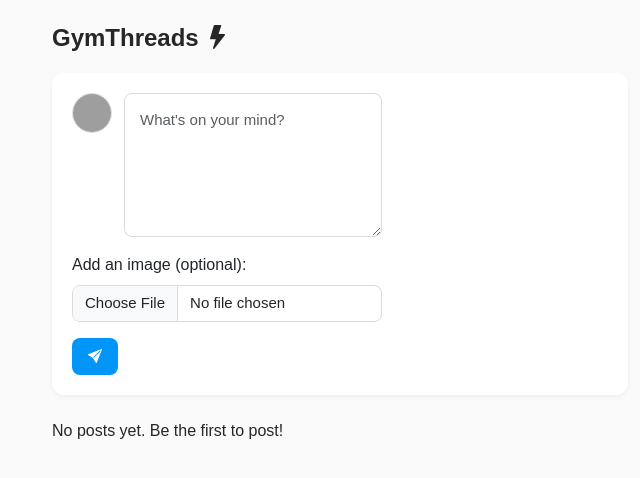
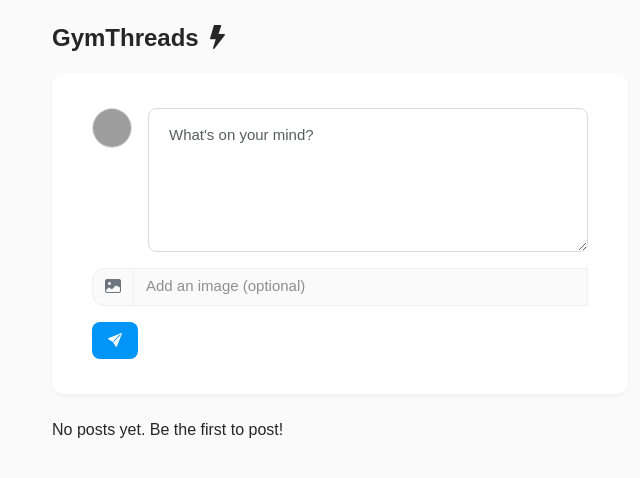
Before and after one commit to aysinakpinar/team_project_galaxy, a Flask app: template templates/posts.html in a window 1280 px wide. Shown: the part 56-534 px from the top of the page, without its empty margins (300-940 px from the left). Run offline with Flask 3, Linux system fonts and the light colour scheme; the template is opened without the code that fills it: values that come from a table or form of the project are taken from there, others are empty; parts of the project's set-up code (start-up, migrations or seed data) failed here and were passed over; grey boxes are pictures that could not be loaded.

Commit message:
updated html for main threads page

```diff
--- a/forms/post_reply_form.py
+++ b/forms/post_reply_form.py
@@ -3,7 +3,15 @@ from wtforms import StringField, TextAreaField, SubmitField, FileField
 from wtforms.validators import DataRequired, Length
 
 class PostForm(FlaskForm):
-    text = TextAreaField("Post Content", validators = [DataRequired()])
+    text = TextAreaField(
+        "Post Content",
+        validators = [DataRequired()],
+        render_kw={
+            "class": "form-control post-textarea",
+            "placeholder": "What's on your mind?",
+            "rows": "5",
+            "style": "width: 100%; max-width: 600px;"
+        })
     img = FileField('image')
     submit = SubmitField("Post")
 
--- a/static/css/threads.css
+++ b/static/css/threads.css
@@ -1,12 +1,21 @@
 .post-textarea {
-    border: 1px solid #ccc;
-    border-radius: 8px;
+    border: none;
+    border-radius: 12px;
     font-size: 16px;
-    padding: 15px;
+    padding: 15px 20px;
     min-height: 120px;
+    width: 100%;
     max-width: 600px;
-    width: 100%;
     resize: vertical;
+    box-sizing: border-box;
+    background-color: #ffffff;
+    box-shadow: none;
+    outline: none;
+}
+
+.post-textarea:focus {
+    border-color: #dbdbdb;
+    box-shadow: 0 0 0 1px #dbdbdb;
 }
 
 .form-control {
@@ -175,3 +184,16 @@ a:hover {
 .reply-card.highlighted {
     background-color: #e9ecef;
 }
+
+.input-group-text.btn-outline-secondary {
+    border-radius: 12px 0 0 12px;
+    background-color: #fafafa;
+    border: 1px solid #efefef;
+}
+
+.input-group .form-control {
+    border: 1px solid #efefef;
+    border-radius: 0 12px 12px 0;
+    background-color: #fafafa;
+    color: #8e8e8e;
+}
--- a/templates/posts.html
+++ b/templates/posts.html
@@ -17,20 +17,25 @@
         <!-- New Post Form -->
         <div class="card post-card mb-4">
             <div class="card-body">
-                <form method="POST" enctype="multipart/form-data">
+                <form class="post-textarea" method="POST" enctype="multipart/form-data">
                     {{ form.csrf_token }}
                     <div class="mb-3 d-flex align-items-start">
-                        <img src="{{ url_for('static', filename='profile_pics/' + current_user.profile_picture) }}" class="profile-pic" alt="{{ current_user.username }}'s profile">
+                        <img src="{{ url_for('static', filename='profile_pics/' + current_user.profile_picture) }}" class="profile-pic me-3" alt="{{ current_user.username }}'s profile">
                         <div class="flex-grow-1">
-                            {{ form.text(class="form-control post-textarea", placeholder="What's on your mind?", rows="5") }}
+                            {{ form.text() }}
                             {% for error in form.text.errors %}
                                 <div class="text-danger">{{ error }}</div>
                             {% endfor %}
                         </div>
                     </div>
                     <div class="mb-3">
-                        <label for="img" class="form-label">Add an image (optional):</label>
-                        {{ form.img(class="form-control", id="img", accept="image/*") }}
+                        <div class="input-group">
+                            <label class="input-group-text btn btn-outline-secondary" for="img">
+                                <i class="bi bi-image-fill"></i> <!-- Bootstrap Icons image icon -->
+                            </label>
+                            <span class="form-control">Add an image (optional)</span>
+                            {{ form.img(class="d-none", id="img") }} <!-- Hidden input -->
+                        </div>
                         {% for error in form.img.errors %}
                             <div class="text-danger">{{ error }}</div>
                         {% endfor %}
```
Also changed, not shown: templates/reply.html (+7 -1 lines).
